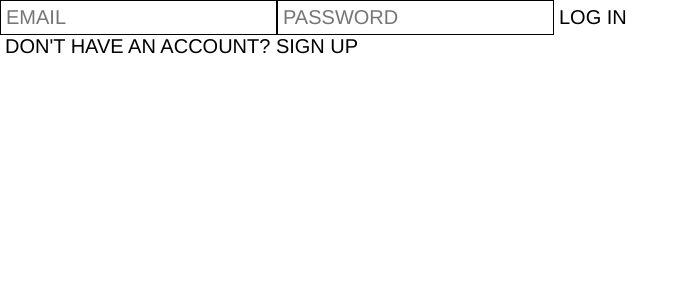
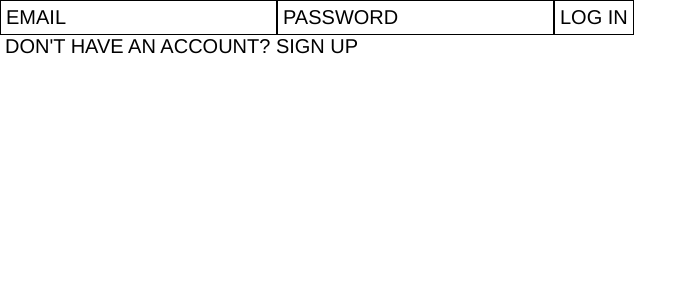
Before and after one commit to henricbjork/images, a React (Create React App) app: page /login in a window 1280 px wide. Shown: the top 300 px of the page, without its empty margins (0-697 px from the left). Built offline with nearby package versions, Linux system fonts and the light colour scheme.

Commit message:
updated fileinput

```diff
--- a/src/index.scss
+++ b/src/index.scss
@@ -1,5 +1,5 @@
 $backgroundColor: white;
-$textColor: black;
+$fontColor: black;
 $fontSize: 20px;
 
 * {
@@ -13,7 +13,7 @@ body {
   font-family: 'Helvetica Neue', Helvetica, Arial, sans-serif;
   font-size: $fontSize;
   text-transform: uppercase;
-  color: $textColor;
+  color: $fontColor;
   -webkit-tap-highlight-color: rgba(0, 0, 0, 0);
   -webkit-touch-callout: none;
   -webkit-user-select: none;
@@ -24,7 +24,7 @@ body {
 }
 
 a {
-  color: #000;
+  color: $fontColor;
   text-decoration: none;
   cursor: pointer;
 }
@@ -37,7 +37,8 @@ button:hover {
 a,
 p,
 span,
-button {
+button,
+label {
   padding: 0 0 0 5px;
 }
 
@@ -45,22 +46,61 @@ button {
   font-size: 100%;
   font-family: inherit;
   text-transform: uppercase;
-  color: #000;
+  color: $fontColor;
   background: none;
   border: 0;
   outline: none;
   cursor: pointer;
 }
 
+form {
+  button {
+    font-size: 100%;
+    font-family: inherit;
+    text-transform: uppercase;
+    color: $fontColor;
+    background: none;
+    border: 1px solid $fontColor;
+    outline: none;
+    cursor: pointer;
+    padding: 5px;
+  }
+  button:hover {
+    color: $backgroundColor;
+    background: $fontColor;
+    text-decoration: none;
+  }
+}
+
 input {
   font-size: 100%;
   font-family: inherit;
   text-transform: uppercase;
-  color: #000;
+  color: $fontColor;
   background: none;
-  border: 1px solid #000;
+  border: 1px solid $fontColor;
   outline: none;
   padding: 5px;
+}
+
+::placeholder {
+  color: $fontColor;
+}
+
+label {
+  border: 1px solid $fontColor;
+  padding: 5px;
+}
+
+label:hover {
+  cursor: pointer;
+}
+
+.fileinput {
+  opacity: 0;
+  overflow: hidden;
+  position: absolute;
+  z-index: -1;
 }
 
 img {
--- a/src/pages/Settings.js
+++ b/src/pages/Settings.js
@@ -1,8 +1,9 @@
-import React, {useState, useEffect, useContext} from 'react';
+import React, {useState, useEffect} from 'react';
 import Nav from '../components/Nav';
 
 const UpdateUser = () => {
   const [file, setFile] = useState('');
+  const [filename, setFilename] = useState('Choose a file');
   const [biography, setBiography] = useState('');
   const [email, setEmail] = useState('');
   const [password, setPassword] = useState('');
@@ -27,6 +28,7 @@ const UpdateUser = () => {
 
   const handleFile = event => {
     setErrors('');
+    setFilename('File selected');
     setFile(event.target.files[0]);
   };
 
@@ -101,7 +103,15 @@ const UpdateUser = () => {
     <div>
       <Nav />
       <form onSubmit={uploadAvatar}>
-        <input type="file" onChange={handleFile} required />
+        <label>
+          {filename}
+          <input
+            type="file"
+            className="fileinput"
+            onChange={handleFile}
+            required
+          />
+        </label>
         <button>Save</button>
       </form>
       <form onSubmit={editUser}>
--- a/src/pages/Share.js
+++ b/src/pages/Share.js
@@ -5,14 +5,18 @@ import Nav from '../components/Nav';
 const Share = () => {
   const [redirect, setRedirect] = useState(false);
   const [file, setFile] = useState('');
+  const [filename, setFilename] = useState('Choose a file');
   const [description, setDescription] = useState('');
   const [errors, setErrors] = useState([]);
 
   const handleFile = event => {
+    setErrors('');
+    setFilename('File selected');
     setFile(event.target.files[0]);
   };
 
   const handleDescription = event => {
+    setErrors('');
     setDescription(event.target.value);
   };
 
@@ -48,7 +52,15 @@ const Share = () => {
     <div>
       <Nav />
       <form onSubmit={uploadPost}>
-        <input type="file" onChange={handleFile} required />
+        <label>
+          {filename}
+          <input
+            type="file"
+            className="fileinput"
+            onChange={handleFile}
+            required
+          />
+        </label>
         <input
           type="text"
           onChange={handleDescription}
```
Also changed, not shown: 1 other file (tests, documents, lock files or other folders).
